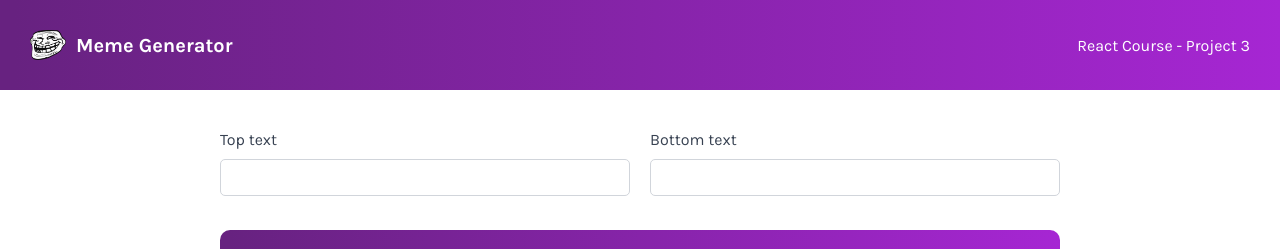
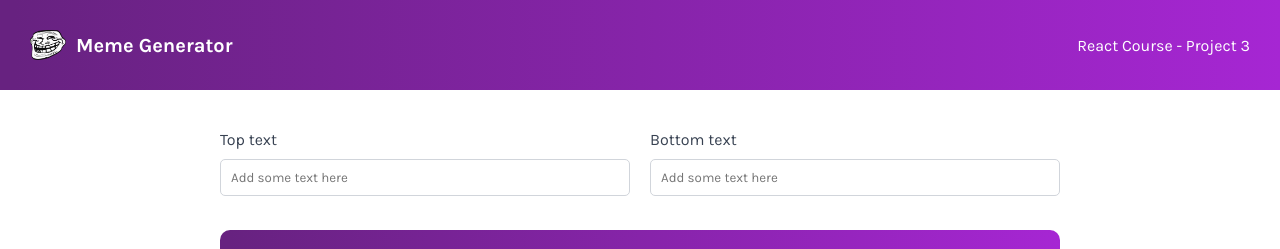
Before and after one commit to CandelaOlha/react-meme-generator, a React (Vite) app: page / in a window 1280 px wide. Shown: the top 249 px of the page. Built offline with nearby package versions, Linux system fonts and the light colour scheme.

Commit message:
added handleChange function to make the form works

```diff
--- a/src/components/Meme.jsx
+++ b/src/components/Meme.jsx
@@ -3,17 +3,12 @@ import { useState } from "react";
 import memesData from "../memesData.js";
 
 const Meme = () => {
-  // const [memeImage, setMemeImage] = useState("");
-  // const [memeName, setMemeName] = useState("");
-
   const [meme, setMeme] = useState({
     topText: "",
     bottomText: "",
     randomImage: "http://i.imgflip.com/1bij.jpg",
     imageName: "One Does Not Simply",
   });
-
-  const [allMemeImages, setAllMemeImages] = useState(memesData);
 
   const getMemeImage = (e) => {
     e.preventDefault();
@@ -30,6 +25,16 @@ const Meme = () => {
     }));
   };
 
+  const handleChange = (e) => {
+    const { name, value } = e.target;
+    setMeme((prevMeme) => {
+      return {
+        ...prevMeme,
+        [name]: value,
+      };
+    });
+  };
+
   return (
     <div className="main-content-container">
       <main className="main-content">
@@ -38,12 +43,26 @@ const Meme = () => {
             <label className="form-label">
               {" "}
               Top text
-              <input type="text" className="form-input" />
+              <input
+                type="text"
+                name="topText"
+                className="form-input"
+                placeholder="Add some text here"
+                value={meme.topText}
+                onChange={handleChange}
+              />
             </label>
             <label className="form-label">
               {" "}
               Bottom text
-              <input type="text" className="form-input" />
+              <input
+                type="text"
+                name="bottomText"
+                className="form-input"
+                placeholder="Add some text here"
+                value={meme.bottomText}
+                onChange={handleChange}
+              />
             </label>
           </div>
           <button
@@ -55,12 +74,14 @@ const Meme = () => {
           </button>
         </form>
         {meme.randomImage && (
-          <div className="meme-image-container">
+          <div className="meme-container">
             <img
               src={meme.randomImage}
               alt={meme.imageName}
               className="meme-image"
             />
+            <p className="meme-text top">{meme.topText}</p>
+            <p className="meme-text bottom">{meme.bottomText}</p>
           </div>
         )}
       </main>
--- a/src/styles/Meme.css
+++ b/src/styles/Meme.css
@@ -48,13 +48,40 @@
   padding: 20px;
 }
 
-.meme-image-container {
+.meme-container {
   align-items: center;
   display: flex;
   justify-content: center;
   margin: 40px;
+  position: relative;
 }
 
 .meme-image {
   max-width: 100%;
 }
+
+.meme-text {
+  color: #fff;
+  font-family: impact, sans-serif;
+  font-size: 2em;
+  left: 50%;
+  letter-spacing: 1px;
+  margin: 15px 0;
+  padding: 0 5px;
+  position: absolute;
+  text-align: center;
+  transform: translateX(-50%);
+  text-transform: uppercase;
+  text-shadow: 2px 2px 0 #000, -2px -2px 0 #000, 2px -2px 0 #000,
+    -2px 2px 0 #000, 0 2px 0 #000, 2px 0 0 #000, 0 -2px 0 #000, -2px 0 0 #000,
+    2px 2px 5px #000;
+  width: 80%;
+}
+
+.bottom {
+  bottom: 0;
+}
+
+.top {
+  top: 0;
+}
```
